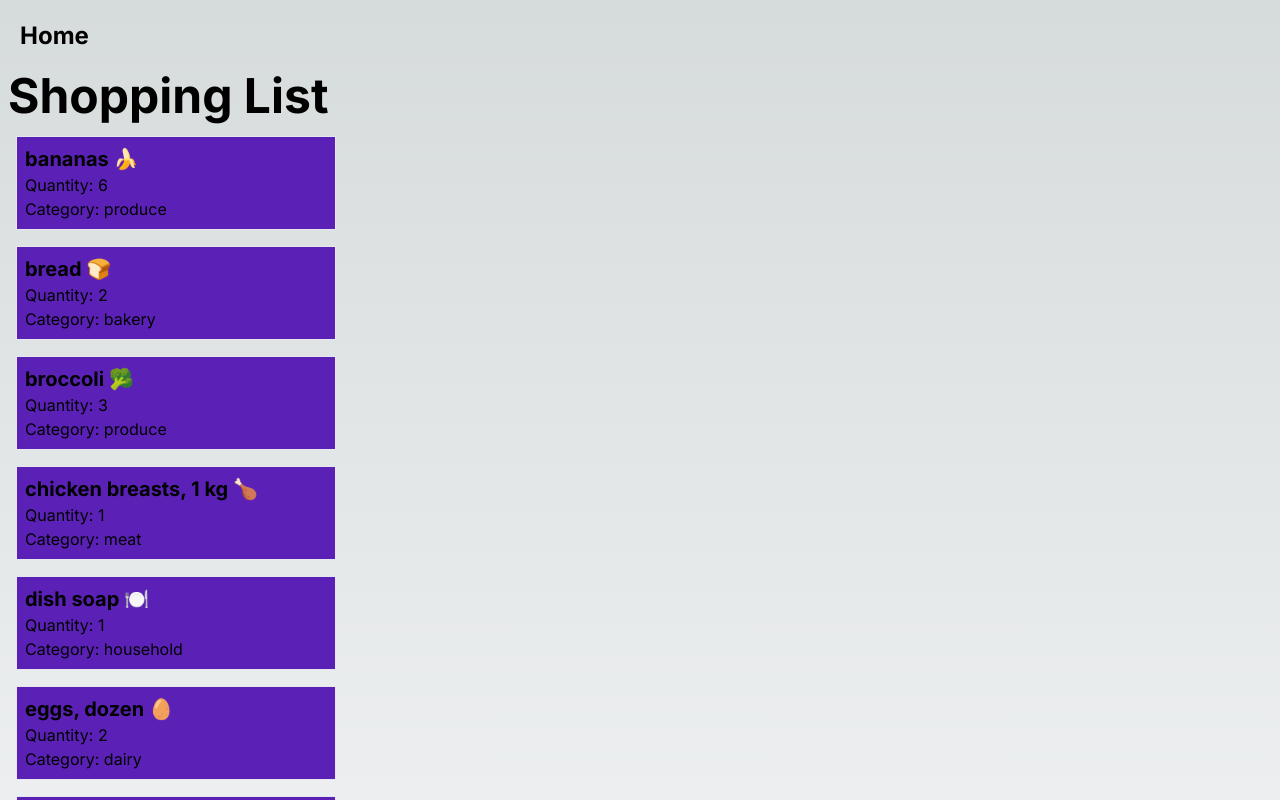
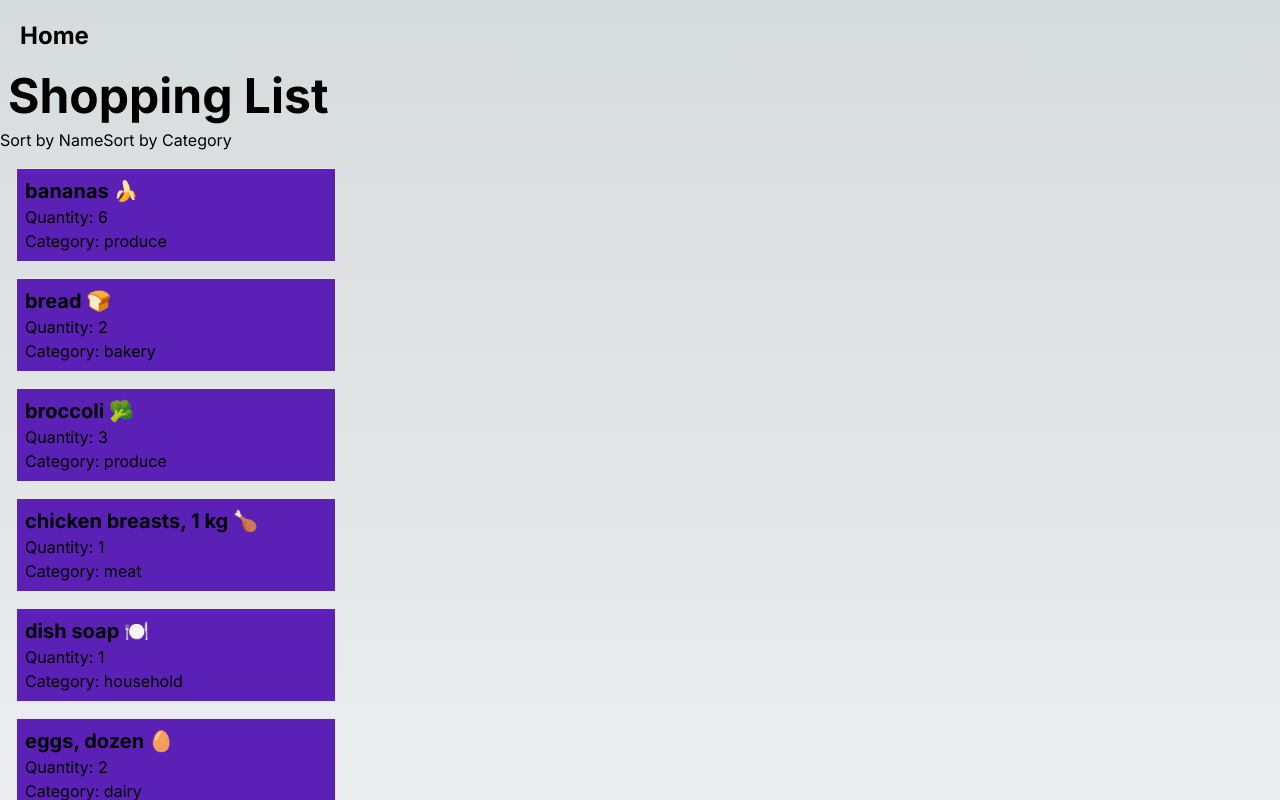
Before and after one commit to benroskey/cprg306-assignments, a Next.js app: page /week5 in a window 1280 px wide. Shown: the top 800 px of the page. Built offline with nearby package versions, Linux system fonts and the light colour scheme.

Commit message:
added buttons correctly
thanks for the help Aaron!

```diff
--- a/app/week5/item-list.js
+++ b/app/week5/item-list.js
@@ -10,12 +10,28 @@ export default function ItemList() {
   let array = itemsData;
 
   //below returns the javascript
-  let sortedarray = array.sort((a, b) => {
+  array.sort((a, b) => {
     return a.name.localeCompare(b.name);
   });
 
+  if (sortby === "category") {
+    array.sort ((a,b) => {
+      return a.category.localeCompare(b.category)
+    })
+  };
+
   // below returns the html that the UI front end will render
-  return sortedarray.map((item) => (
-    <Item name={item.name} quantity={item.quantity} category={item.category} />
-  ));
+  return (
+    <div>
+      <button onClick={() => setSortBy("name")}>Sort by Name</button>
+      <button onClick={() => setSortBy("category")}> Sort by Category </button>
+      {array.map((item) => (
+        <Item
+          name={item.name}
+          quantity={item.quantity}
+          category={item.category}
+        />
+      ))}
+    </div>
+  );
 }
```
